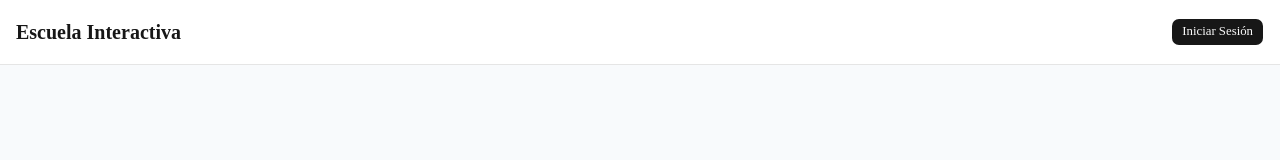
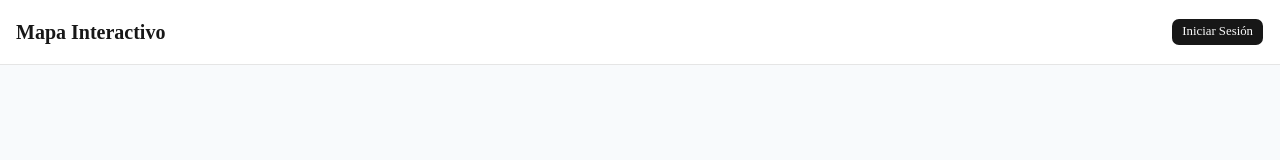
Before and after one commit to tooni-go/JavaScript-React-Grupo-5, a Next.js app in the folder frontend/: page /auth/login in a window 1280 px wide. Shown: the top 160 px of the page. Built offline with nearby package versions, Linux system fonts and the light colour scheme; no server answers.

Commit message:
feat: refresh router after login and update navbar title

```diff
--- a/frontend/src/components/auth/login-form.tsx
+++ b/frontend/src/components/auth/login-form.tsx
@@ -51,6 +51,7 @@ export function LoginForm() {
       setError("Credenciales inválidas");
       setLoading(false);
     } else {
+      router.refresh();
       router.push("/dashboard");
     }
   }
--- a/frontend/src/components/navbar.tsx
+++ b/frontend/src/components/navbar.tsx
@@ -10,7 +10,7 @@ export default async function Navbar() {
     <nav className="border-b bg-white shadow-sm">
       <div className="container mx-auto flex h-16 items-center justify-between px-4">
         <Link href="/" className="text-xl font-bold text-primary">
-          Escuela Interactiva
+          Mapa Interactivo
         </Link>
 
         <div className="flex items-center gap-4">
```
